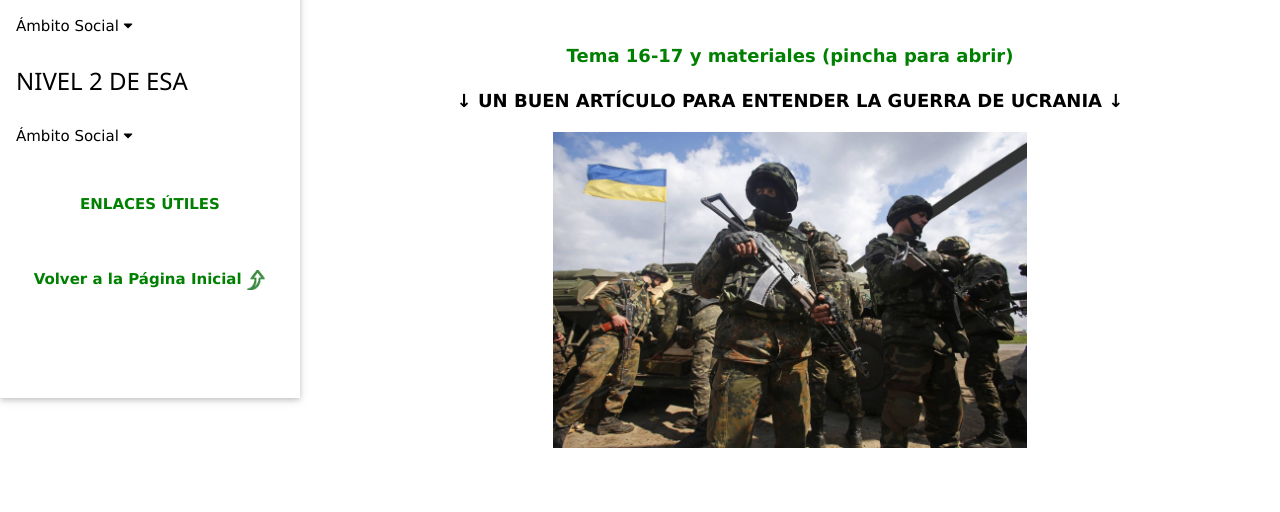
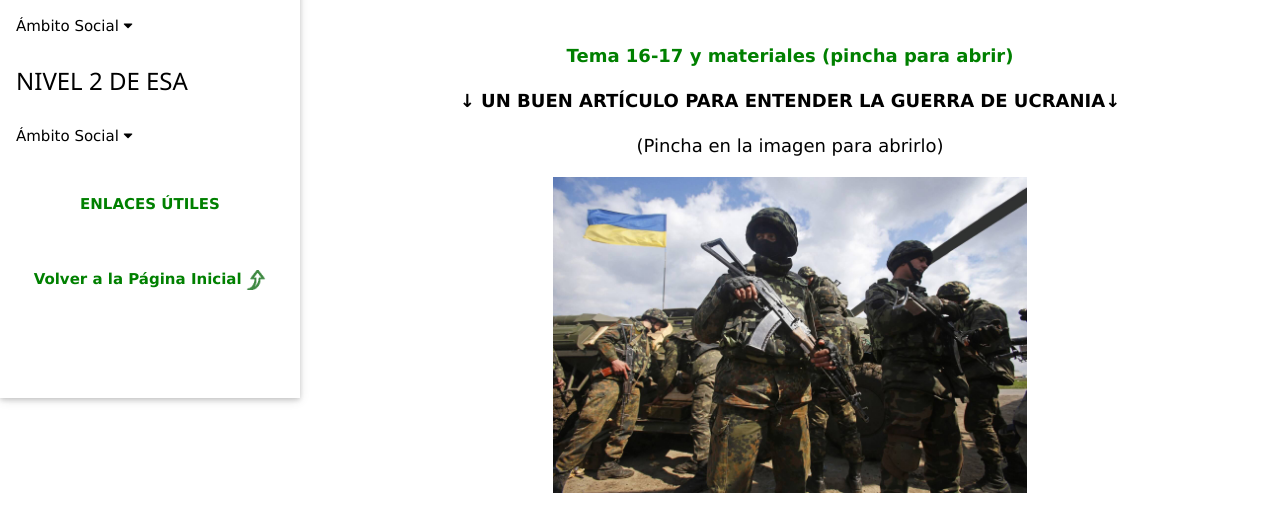
Before and after one commit to geo-historia/geo-historia.github.io, a plain HTML site: page 1Bach/HistoriaMC/HistoriaMC16.html in a window 1280 px wide. Shown: the part 402-914 px from the top of the page. Before the commit the page ends 869 px from the top, so only its background shows below. Drawn offline with nearby package versions, Linux system fonts and the light colour scheme.

Commit message:
Update HistoriaMC16.html

```diff
--- a/1Bach/HistoriaMC/HistoriaMC16.html
+++ b/1Bach/HistoriaMC/HistoriaMC16.html
@@ -176,13 +176,10 @@
   <img src="https://i.imgur.com/cVyBRqR.png" alt="Mapa Juan de la Cosa" class="map" style="width:100%">
   <div class="w3-container" style="font-size:18px">
     <br>
-    <p></p>
-<p align="center"><a href="https://drive.google.com/drive/folders/1bF5IOSNKwnMRM2cYV67NpX4LkJqH2jX2?usp=sharing"><b>Tema 16-17 y materiales (pincha para abrir)</b></a></p>
-
-    <p align="center">
-    </p>
-<p align="center"><b>↓ UN BUEN ARTÍCULO PARA ENTENDER LA GUERRA DE UCRANIA ↓</b></p>
-<p align="center"><a href="https://drive.google.com/file/d/1EBS0j0hIjFw-k0kpP88qAEdlFvmkljO-/view?usp=drive_link"><img src="../../img/Guerra-Ucrania-Rusia.jpg" alt="Pincha aquí para leer" width=50%></a></p>
+    <p align="center"><a href="https://drive.google.com/drive/folders/1bF5IOSNKwnMRM2cYV67NpX4LkJqH2jX2?usp=sharing"><b>Tema 16-17 y materiales (pincha para abrir)</b></a></p>
+    <p align="center"><b>↓ UN BUEN ARTÍCULO PARA ENTENDER LA GUERRA DE UCRANIA↓</b></p>
+    <p align="center">(Pincha en la imagen para abrirlo)</p>
+    <p align="center"><a href="https://drive.google.com/file/d/1EBS0j0hIjFw-k0kpP88qAEdlFvmkljO-/view?usp=drive_link"><img src="../../img/Guerra-Ucrania-Rusia.jpg" alt="Pincha aquí para leer" width=50%></a></p>
     <p align="center">
     <!-- VIDEO/S AQUÍ (class="video" width="480" height="360") -->
 
```
